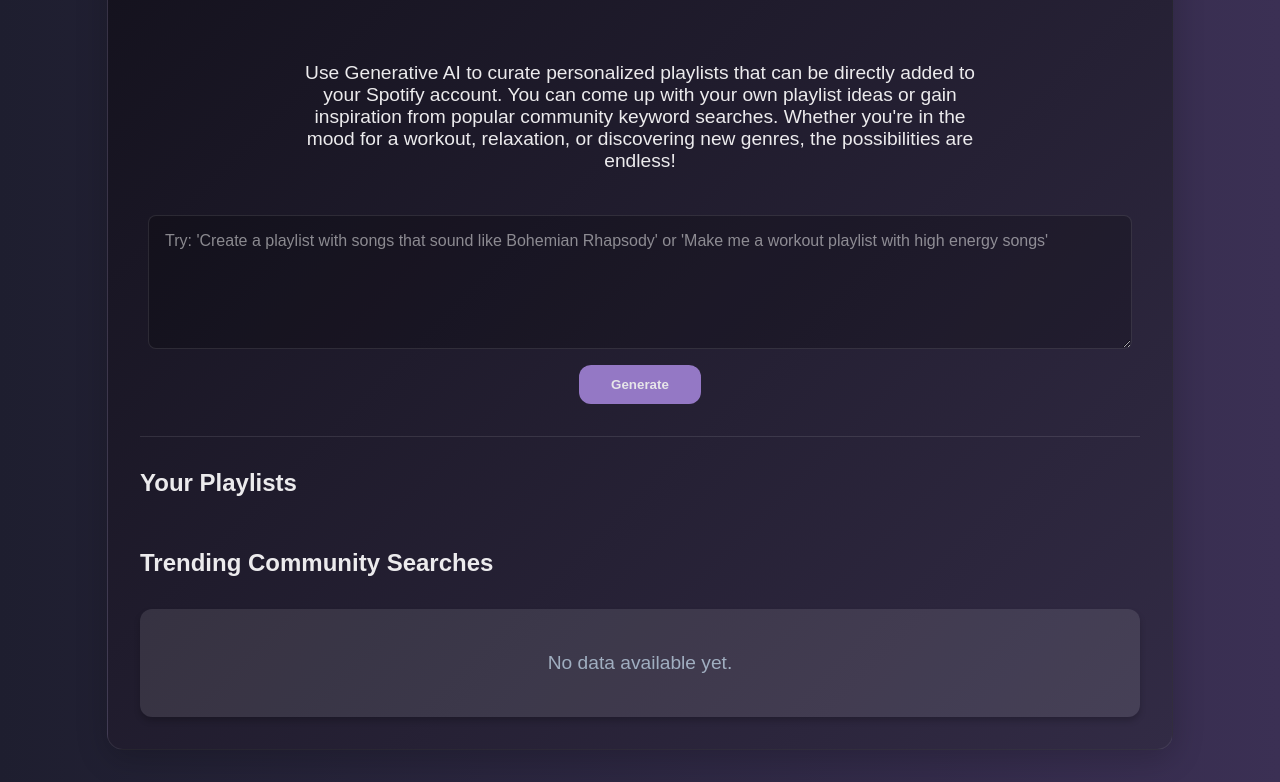
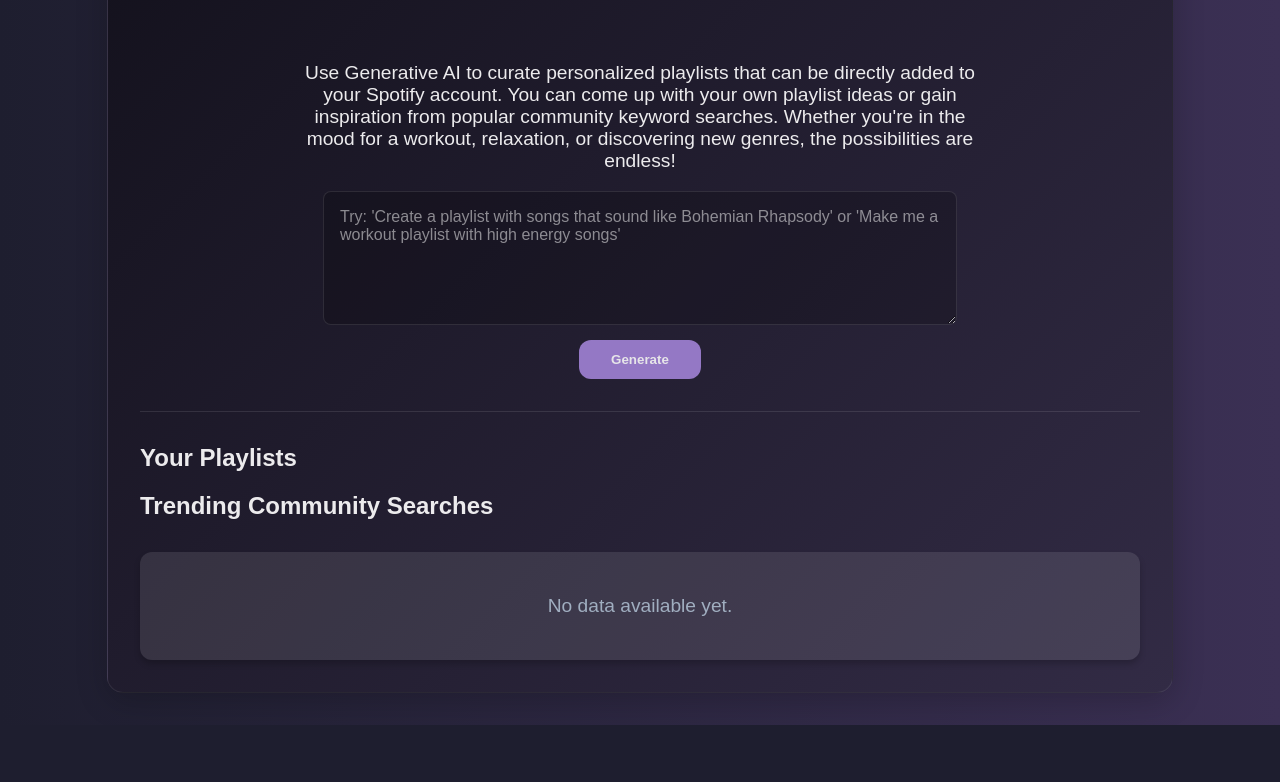
Before and after one commit to PaursaK/GenAI-Playlist, a Flask app: template templates/home.html in a window 1280 px wide. Shown: the part 134-916 px from the top of the page. After the commit the page ends 859 px from the top, so only its background shows below. Run offline with Flask 3, Linux system fonts and the light colour scheme; the template is opened without the code that fills it, so the values that code supplies are empty; some libraries are stand-ins or nearby versions.

Commit message:
make playlist grid initially hidden and then appear after generate button is clicked, also added a post request to share user input to the back end

```diff
--- a/app.py
+++ b/app.py
@@ -71,7 +71,7 @@ def home():
         return redirect(url_for('login'))
 
     token = session['spotify_token']
-    print(f'Access Token: {token["access_token"]}')  # Debugging line to check the access token
+    #print(f'Access Token: {token["access_token"]}')  # Debugging line to check the access token
     headers = {
         'Authorization': f"Bearer {token['access_token']}"
     }
@@ -97,7 +97,7 @@ def home():
             tracks_data = tracks_response.json()
             playlist['tracks'] = [track['track'] for track in tracks_data.get('items', [])[:3]]  # First 3 tracks per playlist
 
-        print("Spotify Token:", session.get('spotify_token'))
+        #print("Spotify Token:", session.get('spotify_token'))
 
         return render_template('home.html',
                             user=profile_data,
@@ -105,6 +105,27 @@ def home():
                             spotify_token=token['access_token'])  # Check if token is passed correctly
     except Exception as e:
         return f"Error fetching user data: {str(e)}", 400
+
+@app.route('/generate', methods=['POST'])
+def generate_playlist():
+    import sys
+    print("Raw request data:", request.get_data(), file=sys.stderr)  # Debugging the raw request body
+
+    try:
+        data = request.get_json()  # Parse JSON data from the request
+        user_input = data.get('playlist_prompt')
+        print(f"Extracted input: {user_input}", file=sys.stderr)
+
+        if not user_input or user_input.strip() == "":
+            print("Empty input received", file=sys.stderr)
+            return jsonify({"error": "Empty input received"}), 400
+
+        return jsonify({"success": True, "message": "Playlist generated!"}), 200
+    except Exception as e:
+        print(f"Error parsing JSON: {e}", file=sys.stderr)
+        return jsonify({"error": "Invalid JSON data"}), 400
+
+
 
 
 @app.route('/logout')
--- a/static/css/home.css
+++ b/static/css/home.css
@@ -25,10 +25,8 @@ body {
 
 .search-container {
     position: relative;
-    padding:2rem;
     background: linear-gradient(135deg, #13111C 0%, #322B45 100%);
     border-radius: 16px;
-    padding: 2rem;
     width: 100%;
     max-width: 1000px;
     margin: 2rem auto;
@@ -36,28 +34,40 @@ body {
     box-shadow: 0 8px 32px 0 rgba(0, 0, 0, 0.2);
     backdrop-filter: blur(8px);
     border: 1px solid rgba(255, 255, 255, 0.08);
+    padding: 2rem;
 }
 
 .search-header {
     display: flex;
-    align-items: flex-start; /* Align the text elements to the start of the container */
+    align-items: center; /* Align the text elements to the start of the container */
     gap: 2rem;
     margin-bottom: 2rem;
     padding-bottom: 2rem;
     border-bottom: 1px solid rgba(255, 255, 255, 0.1);
-    flex-direction: column;  /* Change flex direction to column for stacking the elements */
-}
-.prompt-container {
-    width: 100%;
-    margin-top: 1.5rem;
-    display: flex;
-    flex-direction: column;  /* Ensures elements stack vertically */
-    gap: 1rem; /* Spacing between the text area and button */
+    flex-direction: column;  /* Stack the elements vertically */
+    width: 100%; /* Ensures the container takes up the full available width */
 }
 
+/* Ensure the form doesn't disrupt the layout */
+form {
+    display: flex;
+    flex-direction: column;
+    gap: 10px;
+    width: 100%;
+}
+
+.prompt-container {
+    display: flex;
+    flex-direction: column;
+    gap: 5px;
+    width: 100%;
+}
+
+
 .prompt-input {
-    width: 95%;
-    min-height: 100px;
+    width: 100%;  /* Use full width of the parent container */
+    max-width: 600px; /* Optional: add a max-width for larger screens */
+    min-height: 100px; /* Increase height to make it bigger */
     padding: 1rem;
     background: rgba(0, 0, 0, 0.2);
     border: 1px solid rgba(255, 255, 255, 0.1);
@@ -89,6 +99,7 @@ body {
     font-weight: bold;
     cursor: pointer;
     transition: all 0.2s ease;
+    margin-top: 10px; /* Adds space between the textarea and the button */
 }
 
 .generate-button:hover {
@@ -125,6 +136,10 @@ body {
     gap: 2rem; /* Space between playlists */
     flex-wrap: wrap;
     margin-top: 2rem;
+}
+
+.hidden {
+    display: none;
 }
 
 /* Playlist card styling */
@@ -348,3 +363,9 @@ body {
     margin-right: 1rem;
     width: 93%;
 }
+
+@media (max-width: 768px) {
+    .prompt-input {
+        max-width: 100%;
+    }
+}
--- a/static/js/script.js
+++ b/static/js/script.js
@@ -15,6 +15,48 @@ document.addEventListener('click', function(event) {
     if (!userCard.contains(event.target) && dropdown.classList.contains('show')) {
         dropdown.classList.remove('show');
     }
+});
+
+document.querySelector('.generate-button').addEventListener('click', function(event) {
+    event.preventDefault();
+
+    const inputText = document.querySelector('.prompt-input').value;
+
+    if (inputText.trim() === "") {
+        console.log("Please enter valid input.");
+        return;
+    }
+
+    document.querySelector('.loading-indicator').style.display = 'block';
+
+    const requestData = {
+        playlist_prompt: inputText
+    };
+
+    fetch('/generate', {
+        method: 'POST',
+        headers: {
+            'Content-Type': 'application/json'
+        },
+        body: JSON.stringify(requestData)
+    })
+    .then(response => {
+        // Hide the loading spinner
+        document.querySelector('.loading-indicator').style.display = 'none';
+
+        if (response.ok) {
+            console.log('Input sent successfully');
+
+            // Show the playlist grid
+            document.querySelector('.playlists-grid').classList.remove('hidden');
+        } else {
+            console.error('Error:', response.statusText);
+        }
+    })
+    .catch(error => {
+        console.error('Error:', error);
+        document.querySelector('.loading-indicator').style.display = 'none';
+    });
 });
 
 // Global variables for state tracking
@@ -51,6 +93,7 @@ window.onSpotifyWebPlaybackSDKReady = () => {
             },
             body: JSON.stringify({
                 device_ids: [device_id],
+                uris: ["spotify:track:4t9vB7wIKWE5jIhjcztmmd"],  // Use a valid Spotify track URI
                 play: false
             })
         });
--- a/templates/home.html
+++ b/templates/home.html
@@ -20,13 +20,16 @@
             <p>Use Generative AI to curate personalized playlists that can be directly added to your Spotify account. You can come up with your own playlist ideas or gain inspiration from popular community keyword searches. Whether you're in the mood for a workout, relaxation, or discovering new genres, the possibilities are endless!</p>
         </div>
         <div class="search-header">
+            <form action="/generate" method="POST">
                 <div class="prompt-container">
                     <textarea
                         class="prompt-input"
+                        name="playlist_prompt"
                         placeholder="Try: 'Create a playlist with songs that sound like Bohemian Rhapsody' or 'Make me a workout playlist with high energy songs'"
                     ></textarea>
                     <button class="generate-button">Generate</button>
                 </div>
+            </form>
         </div>
         <!-- Updated User Card -->
     <div class="user-card">
@@ -49,7 +52,14 @@
         </div>
     </div>
     <h2>Your Playlists</h2>
-        <div class="playlists-grid">
+    <div class="playlists-container">
+        <!-- Loading Spinner (Initially Hidden) -->
+        <div class="loading-indicator hidden">
+            <p>Loading...</p>
+        </div>
+
+        <!-- Playlists Grid (Initially Hidden) -->
+        <div class="playlists-grid hidden">
             {% for playlist in playlists[:3] %}
             <div class="playlist-card">
                 {% if playlist.images %}
@@ -79,6 +89,7 @@
             </div>
             {% endfor %}
         </div>
+    </div>
         <!-- Trending Community Searches Section -->
         <h2>Trending Community Searches</h2>
             <div class="trending-searches">
```
Lines whose indentation alone changed are shown as unchanged.
